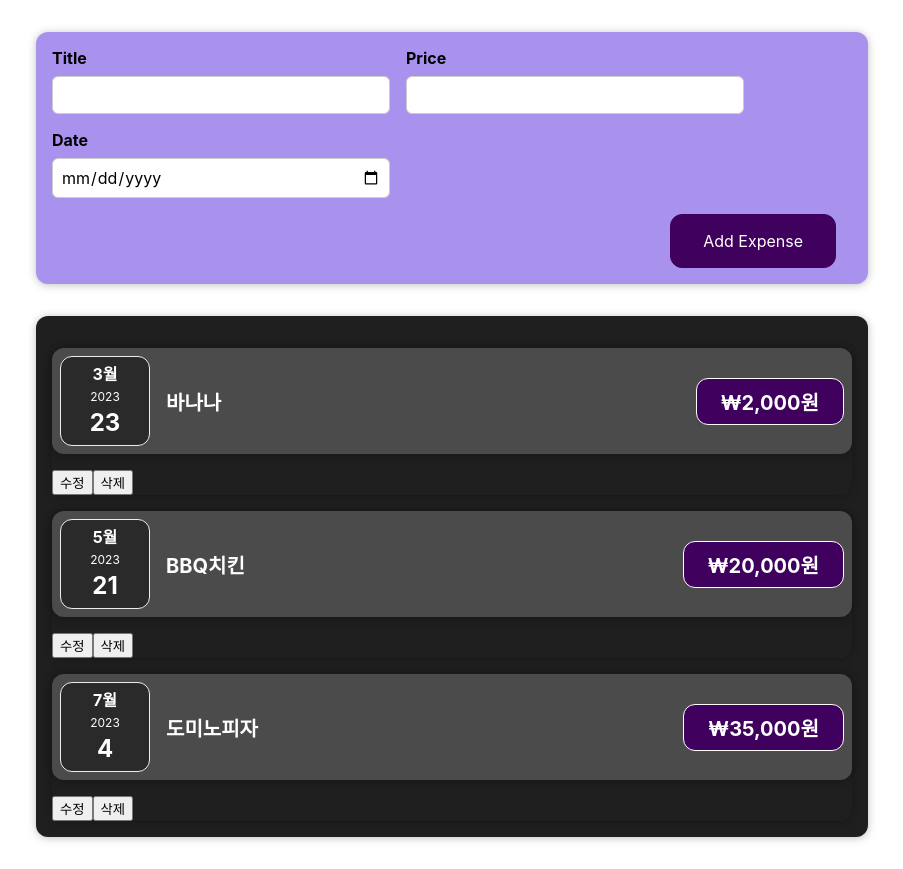
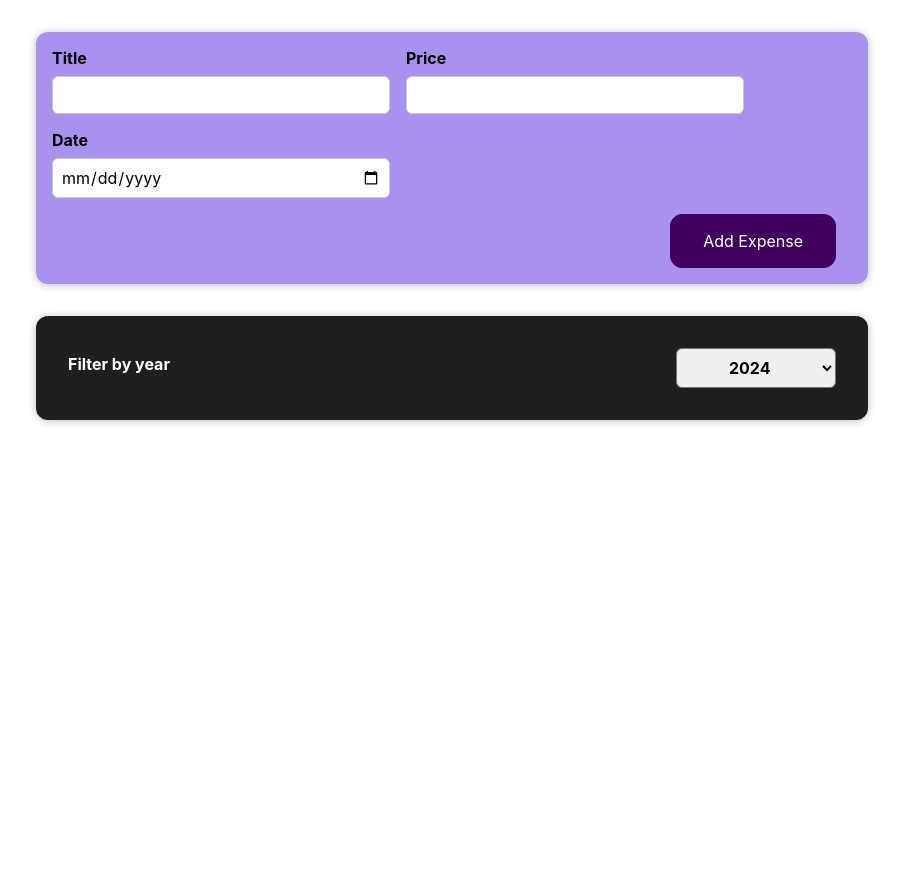
Before and after one commit to dudtjq/react-basic-study, a React (Create React App) app: page / in a window 1280 px wide. Shown: the whole page, without its empty margins (188-1091 px from the left). After the commit the page ends 800 px from the top, so only its background shows below. Built offline with nearby package versions, Linux system fonts and the light colour scheme.

Commit message:
데이터를 이용하여 맵, 필터를 사용하여 적용하기

```diff
--- a/src/App.js
+++ b/src/App.js
@@ -10,19 +10,46 @@ function App() {
 
   const expenses = [
     {
+      id: 1,
       title: '바나나',
       price: 2000,
       date: new Date(2023, 3 - 1, 23),
     },
     {
+      id: 2,
       title: 'BBQ치킨',
       price: 20000,
       date: new Date(2023, 5 - 1, 21),
     },
     {
+      id: 3,
       title: '도미노피자',
       price: 35000,
       date: new Date(2023, 7 - 1, 4),
+    },
+    {
+      id: 4,
+      title: '엽기떡볶이',
+      price: 18000,
+      date: new Date(2024, 5 - 1, 2),
+    },
+    {
+      id: 5,
+      title: '봉구스 밥버거',
+      price: 6000,
+      date: new Date(2022, 8 - 1, 5),
+    },
+    {
+      id: 6,
+      title: '피자헛',
+      price: 17000,
+      date: new Date(2021, 11 - 1, 9),
+    },
+    {
+      id: 7,
+      title: '롯데리아',
+      price: 11000,
+      date: new Date(2020, 12 - 1, 12),
     },
   ];
 
--- /dev/null
+++ b/src/components/Expense/ExpenseFilter.css
@@ -0,0 +1,24 @@
+.expenses-filter {
+  color: white;
+  padding: 0 1rem;
+}
+
+.expenses-filter__control {
+  display: flex;
+  width: 100%;
+  align-items: center;
+  justify-content: space-between;
+  margin: 1rem 0;
+}
+
+.expenses-filter label {
+  font-weight: bold;
+  margin-bottom: 0.5rem;
+}
+
+.expenses-filter select {
+  font: inherit;
+  padding: 0.5rem 3rem;
+  font-weight: bold;
+  border-radius: 6px;
+}
--- /dev/null
+++ b/src/components/Expense/ExpenseFilter.js
@@ -0,0 +1,28 @@
+import React from 'react';
+import './ExpenseFilter.css';
+
+const ExpenseFilter = ({ onchangeFilter }) => {
+  const dropdownChangeHandler = (e) => {
+    // selected된 year의 값을 Expenses.js에서 사용할 수 있도록
+    // 올려 보내 보기
+    const selectedYear = e.target.value;
+    onchangeFilter(selectedYear);
+  };
+
+  return (
+    <div className="expenses-filter">
+      <div className="expenses-filter__control">
+        <label>Filter by year</label>
+        <select onChange={dropdownChangeHandler}>
+          <option value="2024">2024</option>
+          <option value="2023">2023</option>
+          <option value="2022">2022</option>
+          <option value="2021">2021</option>
+          <option value="2020">2020</option>
+        </select>
+      </div>
+    </div>
+  );
+};
+
+export default ExpenseFilter;
--- a/src/components/Expense/Expenses.js
+++ b/src/components/Expense/Expenses.js
@@ -1,26 +1,47 @@
-import React from 'react';
+import React, { useState } from 'react';
 import ExpenseItem from './ExpenseItem';
 import './Expenses.css';
+import Card from '../UI/Card';
+import ExpenseFilter from './ExpenseFilter';
 
-const Expenses = ({ items: expenses }) => {
+const Expenses = ({ items }) => {
+  // 선택된 연도 상태값 관리
+  const [filteredYear, setFilteredYear] = useState(
+    new Date().getFullYear.toString(),
+  );
+
+  // 자식 컴포넌트 ExpenseFilter 에 있는 선택 연도를 끌어 올리는 함수
+  const filterChangeHandler = (selectedYear) => {
+    //console.log('Expenses:', selectedYear);
+    setFilteredYear(selectedYear);
+  };
+
+  // ExpenseItem을 동적으로 렌더링하기
+  // const iterateExpenseitem = () => {
+  //   // 콜백 함수의 매개값으로 배열의 요소가 하나씩 전달됨
+  //   // 콜백 함수는 배열 요소만큼 반복됨
+  //   // map의 리턴값 : 함수가 적용된 각 요소가 담긴 새로운 배열이 리턴됨
+  //   return items.map((item) => {
+  //     return (
+  //       <ExpenseItem title={item.title} price={item.price} date={item.date} />
+  //     );
+  //   });
+  // };
+
   return (
-    <div className="expenses">
-      <ExpenseItem
-        title={expenses[0].title}
-        price={expenses[0].price}
-        date={expenses[0].date}
-      />
-      <ExpenseItem
-        title={expenses[1].title}
-        price={expenses[1].price}
-        date={expenses[1].date}
-      />
-      <ExpenseItem
-        title={expenses[2].title}
-        price={expenses[2].price}
-        date={expenses[2].date}
-      />
-    </div>
+    <Card className="expenses">
+      <ExpenseFilter onchangeFilter={filterChangeHandler} />
+      {items
+        .filter((item) => item.date.getFullYear().toString() === filteredYear)
+        .map((item) => (
+          <ExpenseItem
+            key={item.id}
+            title={item.title}
+            price={item.price}
+            date={item.date}
+          />
+        ))}
+    </Card>
   );
 };
 
```
